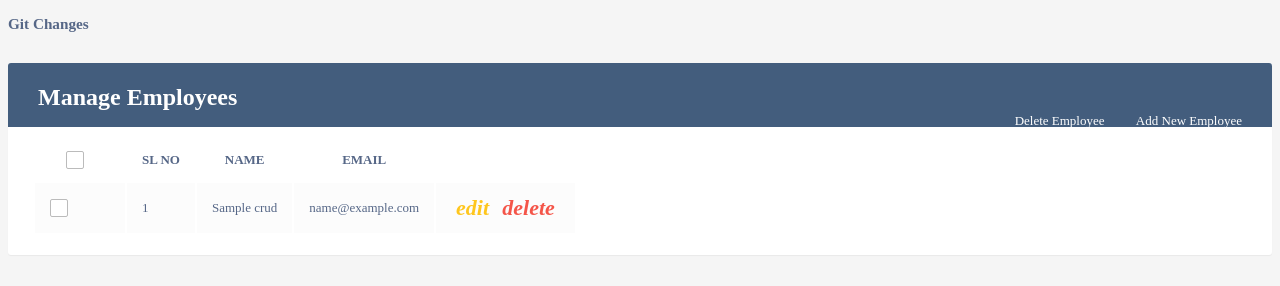
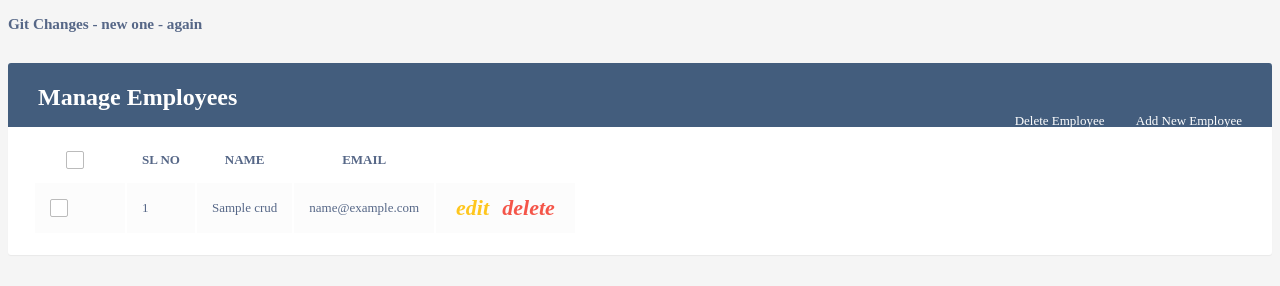
Before and after one commit to Harishkolliparat/CURD-Ajax-with-SQL, a PHP site: page / in a window 1280 px wide. Shown: the top 286 px of the page. Run offline with PHP 8.4, Linux system fonts and the light colour scheme; tables that the repository leaves empty or names only in its code hold one stand-in row (values such as "Sample post").

Commit message:
new one
new one desc

```diff
--- a/index.php
+++ b/index.php
@@ -195,7 +195,7 @@ body {
 <body>
     <div class="container">
 
-	<h3>Git Changes</h3>
+	<h3>Git Changes - new one - again</h3>
 
 	<p id="success"></p>
         <div class="table-wrapper">
```
